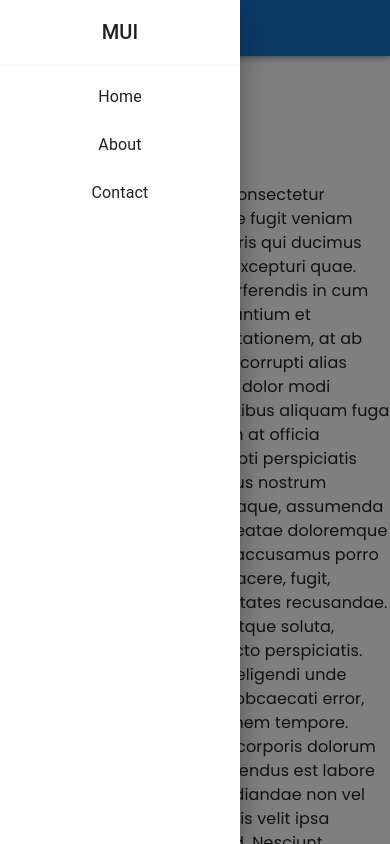
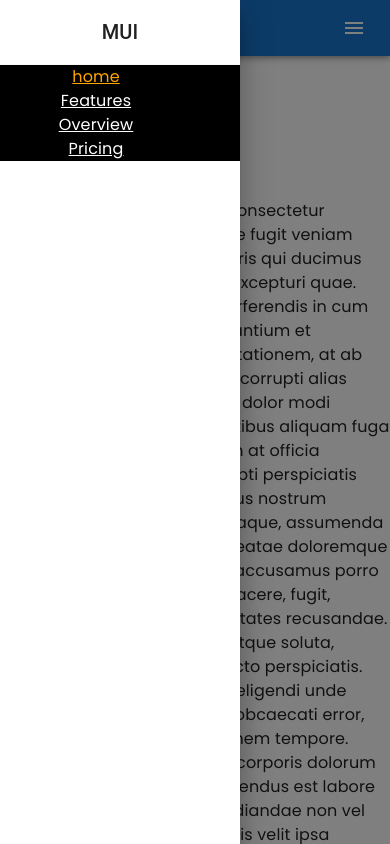
Before and after one commit to sunnycharkhwal/SctmProject, a React (Vite) app in the folder Sctm/: page / in a window 390 px wide. Both pictures are taken after a click on the button "open drawer". Shown: the top 844 px of the page. Built offline with nearby package versions, Linux system fonts and the light colour scheme; grey boxes are pictures that could not be loaded.

Commit message:
desktop and mobile never structure

```diff
--- a/Sctm/src/App.jsx
+++ b/Sctm/src/App.jsx
@@ -3,7 +3,7 @@ import {DrawerAppBar} from './assets/navBar/NavBar';
 export const App = () => {
   return (
     <>
-      <div className="mt-3">
+      <div style={{marginTop: '5rem'}}>
         <DrawerAppBar />
         <Outlet />
       </div>
--- a/Sctm/src/assets/navBar/NavBar.jsx
+++ b/Sctm/src/assets/navBar/NavBar.jsx
@@ -33,15 +33,21 @@ export const DrawerAppBar = props => {
         MUI
       </Typography>
       <Divider />
-      <List>
-        {navItems.map(item => (
-          <ListItem key={item} disablePadding>
-            <ListItemButton sx={{textAlign: 'center'}}>
-              <ListItemText primary={item} />
-            </ListItemButton>
-          </ListItem>
-        ))}
-      </List>
+      <div
+        style={{background: 'black', display: 'flex', flexDirection: 'column'}}>
+        <NavLink to="/" className="me-5 text-white">
+          home
+        </NavLink>
+        <NavLink to="/academy/features" className="me-5 text-white">
+          Features
+        </NavLink>
+        <NavLink to="/academy/overview" className="me-5 text-white">
+          Overview
+        </NavLink>
+        <NavLink to="/academy/pricing" className="me-5 text-white">
+          Pricing
+        </NavLink>
+      </div>
     </Box>
   );
 
@@ -53,21 +59,20 @@ export const DrawerAppBar = props => {
       <CssBaseline />
       <AppBar component="nav">
         <Toolbar>
-          <IconButton
-            color="inherit"
-            aria-label="open drawer"
-            edge="start"
-            onClick={handleDrawerToggle}
-            sx={{mr: 2, display: {sm: 'none'}}}>
-            <MenuIcon />
-          </IconButton>
-          <Typography
-            variant="h6"
-            component="div"
-            sx={{flexGrow: 1, display: {xs: 'none', sm: 'block'}}}>
+          <Typography variant="h6" component="div" sx={{flexGrow: 1}}>
             MUI
           </Typography>
-          <Box sx={{display: {xs: 'none', sm: 'block'}}}>
+          <div className=" d-flex w-100 justify-content-end align-items-center">
+            <IconButton
+              color="inherit"
+              aria-label="open drawer"
+              edge="start"
+              onClick={handleDrawerToggle}
+              sx={{display: {md: 'none'}}}>
+              <MenuIcon />
+            </IconButton>
+          </div>
+          <Box sx={{display: {xs: 'none', md: 'block'}}}>
             <div style={{background: 'black'}}>
               <NavLink to="/" className="me-5 text-white">
                 home
@@ -95,15 +100,12 @@ export const DrawerAppBar = props => {
             keepMounted: true, // Better open performance on mobile.
           }}
           sx={{
-            display: {xs: 'block', sm: 'none'},
+            display: {xs: 'block', md: 'none'},
             '& .MuiDrawer-paper': {boxSizing: 'border-box', width: drawerWidth},
           }}>
           {drawer}
         </Drawer>
       </nav>
-      <Box component="main" sx={{p: 3}}>
-        {/* <Toolbar /> */}
-      </Box>
     </Box>
   );
 };
```
